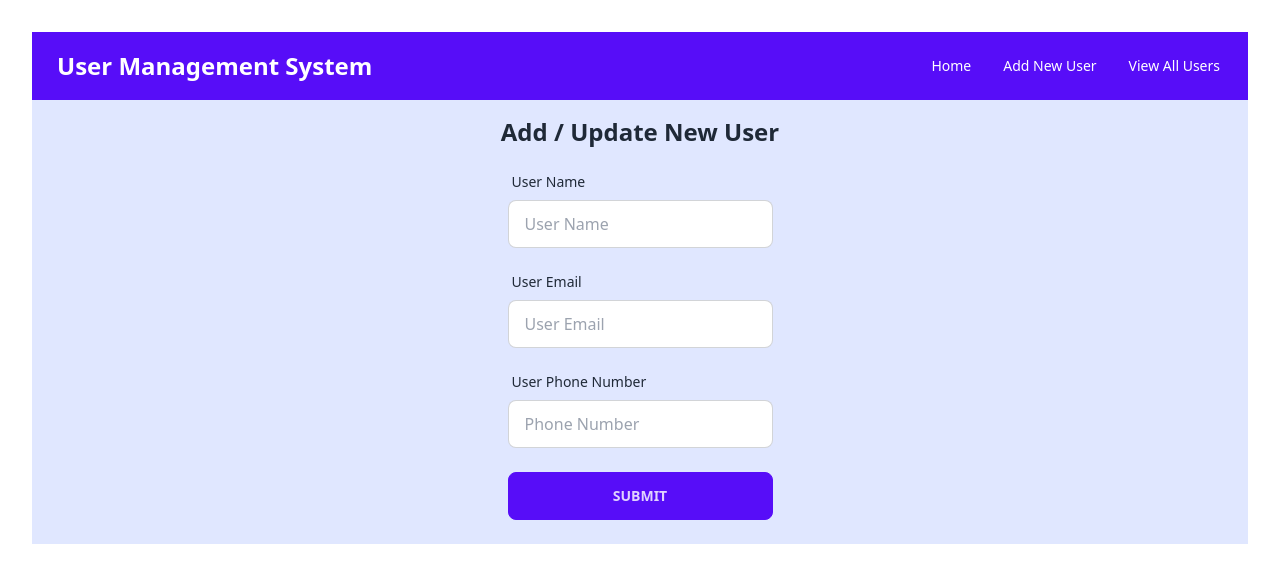
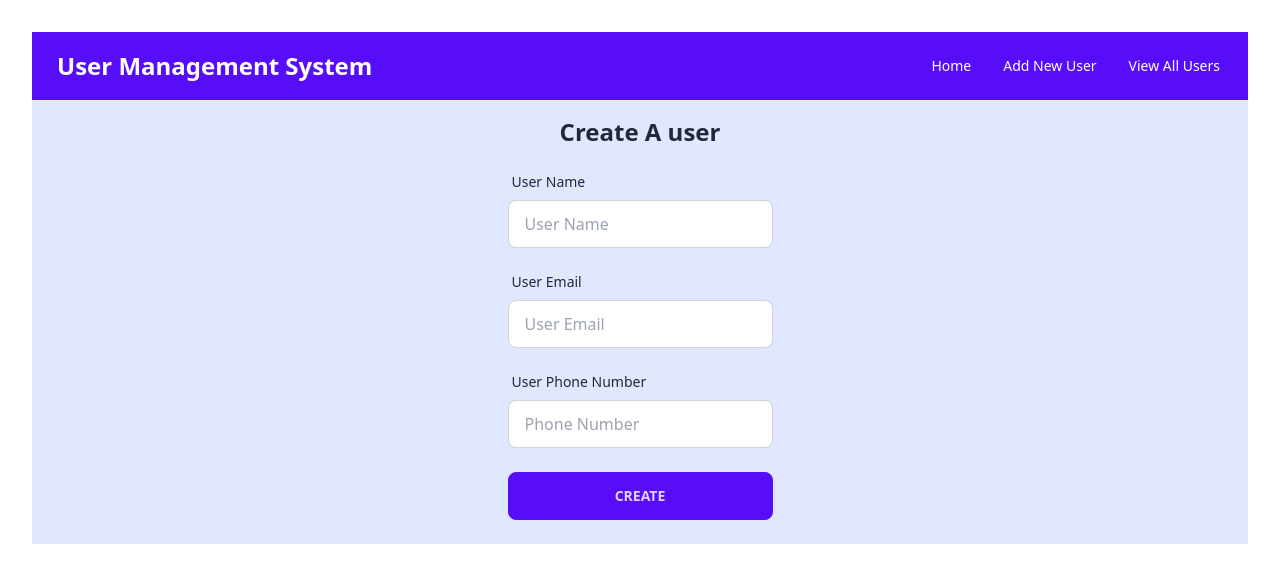
Before and after one commit to anika-aurony/user-management-system-frontend, a React (Vite) app: page /addUser in a window 1280 px wide. Shown: the top 582 px of the page. Built offline with nearby package versions, Linux system fonts and the light colour scheme.

Commit message:
toggle commit

```diff
--- a/src/Pages/AddUser/AddUser.jsx
+++ b/src/Pages/AddUser/AddUser.jsx
@@ -55,7 +55,7 @@ const AddUser = () => {
     }, [postSuccess])
     return (
         <div>
-            <h1 className="text-2xl text-center font-semibold my-4">Add / Update New User</h1>
+            <h1 className="text-2xl text-center font-semibold my-4">{user ? "Update User" : "Create A user"}</h1>
             <div className="flex justify-center item-center my-4">
                 <form onSubmit={handleSubmit}>
                     <div >
@@ -78,7 +78,7 @@ const AddUser = () => {
                             <input type="number" defaultValue={user ? user.phone : ''} placeholder="Phone Number" className="input input-bordered w-full max-w-xs" name="phone" />
                         </div>
                         <div className="form-control mt-6 mb-6">
-                            <button className="btn btn-primary">Submit</button>
+                            <button className="btn btn-primary">{user ? "Update" : "Create"}</button>
                         </div>
                     </div>
                 </form>
```
